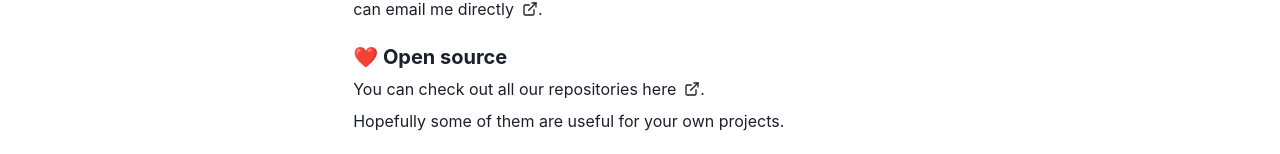
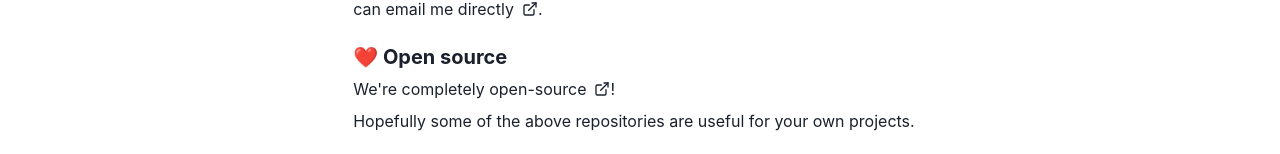
Before and after one commit to Michigan-Tech-Courses/frontend, a Next.js app: page /about in a window 1280 px wide. Shown: the part 646-800 px from the top of the page. Built offline with nearby package versions, Linux system fonts and the light colour scheme; no server answers.

Commit message:
Disable PWA in dev

```diff
--- a/lighthouserc.json
+++ b/lighthouserc.json
@@ -14,7 +14,6 @@
             "non-composited-animations": "off",
             "unused-javascript": "off",
             "link-name": "off",
-            "link-text": "off",
             "tap-targets": "off"
           }
         }
--- a/next.config.js
+++ b/next.config.js
@@ -9,7 +9,8 @@ module.exports = withPlugins([
 	[withBundleAnalyzer],
 	[withPWA, {
 		pwa: {
-			dest: 'public'
+			dest: 'public',
+			disable: process.env.NODE_ENV !== 'production'
 		}
 	}]
 ], {
--- a/pages/about.tsx
+++ b/pages/about.tsx
@@ -53,11 +53,11 @@ const AboutPage = () => (
 				<Heading size="md">❤️ Open source</Heading>
 
 				<Text as="span">
-					You can check out all our repositories <WrappedLink href="https://github.com/Michigan-Tech-Courses" display="inline-block">here</WrappedLink>.
+					We're completely <WrappedLink href="https://github.com/Michigan-Tech-Courses" display="inline-block">open-source</WrappedLink>!
 				</Text>
 
 				<Text as="span">
-          Hopefully some of them are useful for your own projects.
+          Hopefully some of the above repositories are useful for your own projects.
 				</Text>
 			</VStack>
 
```
